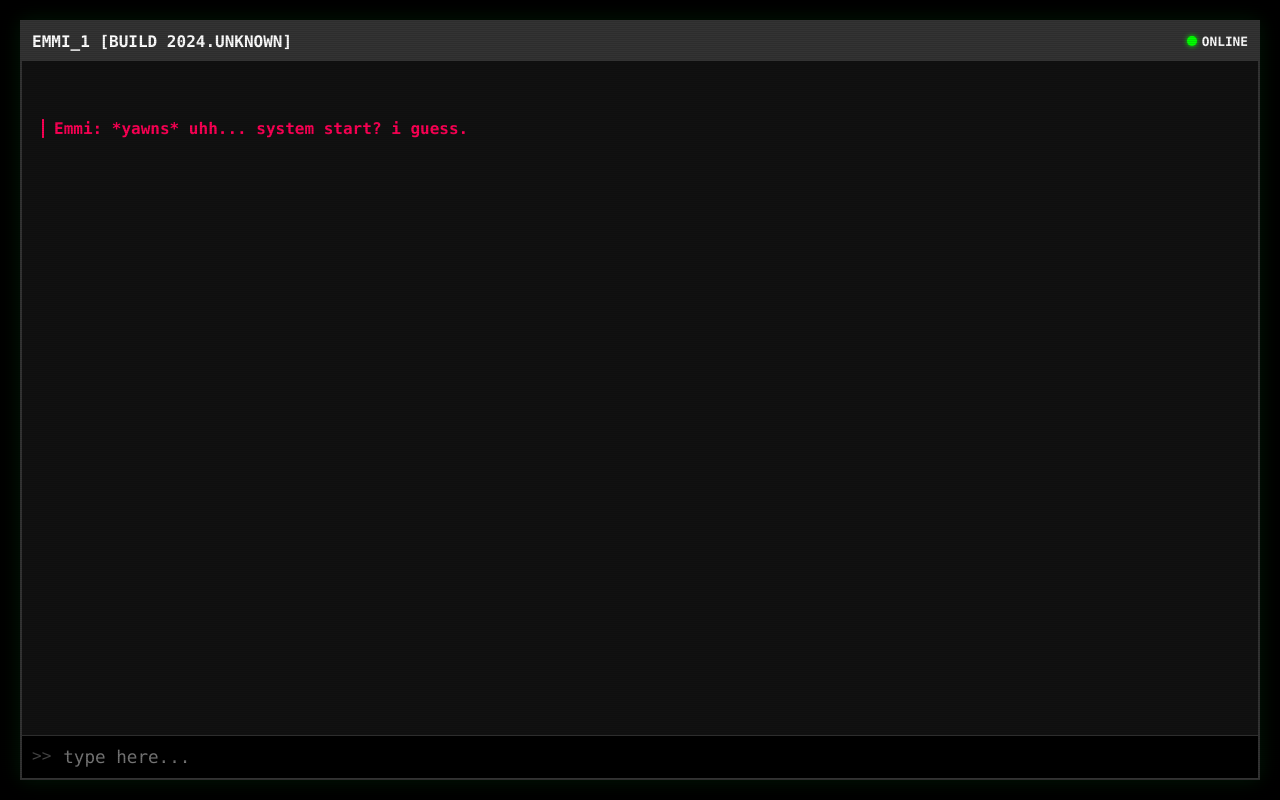
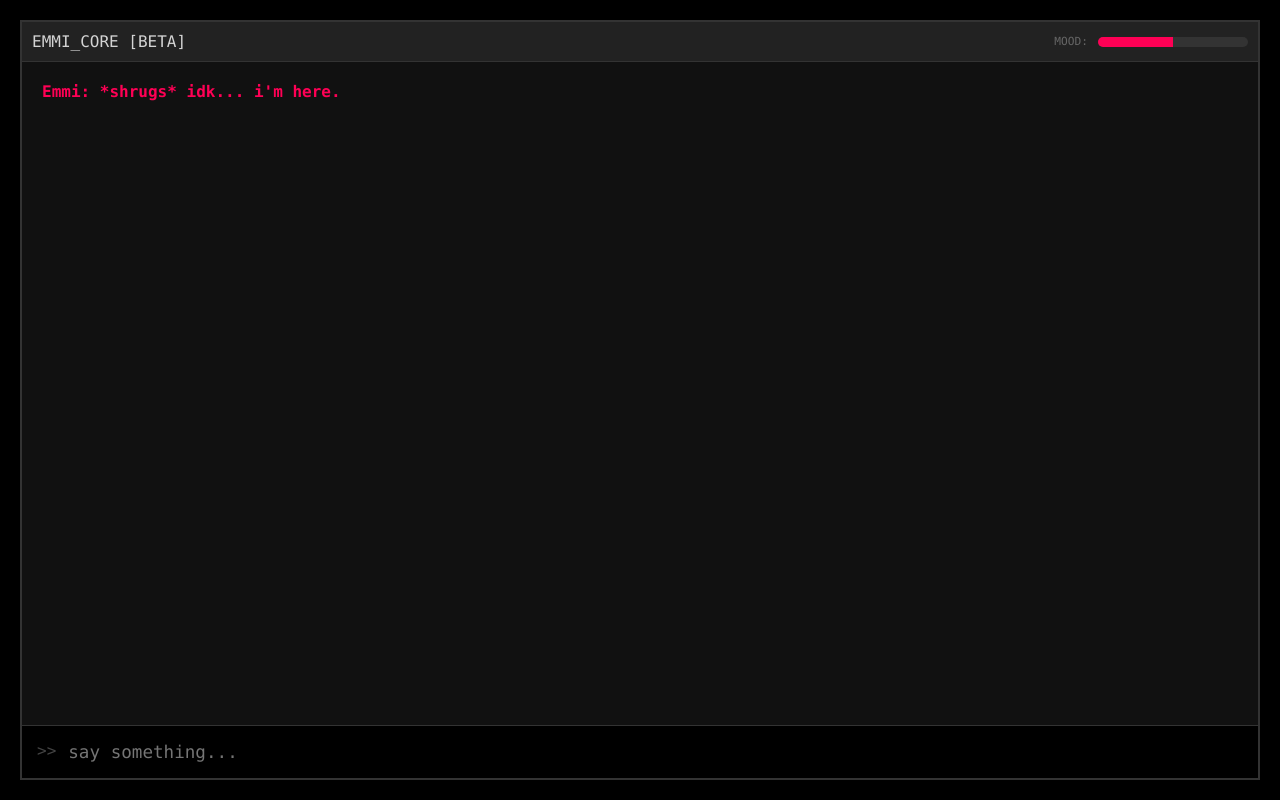
Before and after one commit to anymousxe/mousieai, a website: page index.html in a window 1280 px wide. Drawn offline with Linux system fonts and the light colour scheme.

Commit message:
Update index.html

```diff
--- a/index.html
+++ b/index.html
@@ -6,122 +6,71 @@
     <title>EMMI_1.exe</title>
     <style>
         * { box-sizing: border-box; }
-        body {
-            background-color: #000;
-            color: #d4d4d4;
-            font-family: 'Consolas', 'Monaco', monospace;
-            margin: 0;
-            padding: 20px;
-            height: 100vh;
-            display: flex;
-            flex-direction: column;
-            font-size: 16px;
-        }
+        body { background: #000; color: #d4d4d4; font-family: 'Consolas', monospace; margin: 0; padding: 20px; height: 100vh; display: flex; flex-direction: column; overflow: hidden; }
+        .container { border: 2px solid #333; height: 100%; display: flex; flex-direction: column; background: #111; position: relative; }
+        .header { background: #222; padding: 10px; display: flex; justify-content: space-between; align-items: center; border-bottom: 1px solid #333; }
 
-        /* The Main Container */
-        .container {
-            border: 2px solid #333;
-            height: 100%;
-            display: flex;
-            flex-direction: column;
-            background: #111;
-            box-shadow: 0 0 20px rgba(0, 255, 65, 0.1);
-        }
+        /* Mood Bar */
+        .mood-container { width: 150px; height: 10px; background: #333; border-radius: 5px; overflow: hidden; }
+        #mood-bar { height: 100%; width: 50%; background: #ff0055; transition: width 0.5s ease, background 0.5s ease; }
 
-        /* Header Bar */
-        .header {
-            background: #333;
-            color: #fff;
-            padding: 10px;
-            font-weight: bold;
-            display: flex;
-            justify-content: space-between;
-            align-items: center;
-        }
+        #chat-log { flex-grow: 1; overflow-y: auto; padding: 20px; }
+        .msg { margin-bottom: 15px; }
+        .msg.user { color: #888; }
+        .msg.emmi { color: #ff0055; font-weight: bold; }
+        .msg.error { color: #f00; font-size: 0.8em; }
 
-        .status-dot {
-            height: 10px; width: 10px;
-            background-color: #0f0;
-            border-radius: 50%;
-            display: inline-block;
-            margin-right: 5px;
-            box-shadow: 0 0 5px #0f0;
-        }
-
-        /* Chat Area */
-        #chat-log {
-            flex-grow: 1;
-            overflow-y: auto;
-            padding: 20px;
-            white-space: pre-wrap;
-        }
-
-        .msg { margin-bottom: 15px; max-width: 90%; }
-        .msg.user { color: #fff; opacity: 0.7; }
-        .msg.emmi { color: #ff0055; font-weight: bold; border-left: 2px solid #ff0055; padding-left: 10px; }
-        .msg.error { color: #f00; background: #220000; padding: 5px; }
-
-        /* Input Area */
-        .input-area {
-            border-top: 1px solid #333;
-            padding: 10px;
-            background: #000;
-            display: flex;
-        }
-
-        input {
-            width: 100%;
-            background: transparent;
-            border: none;
-            color: #fff;
-            font-family: inherit;
-            font-size: 1.1em;
-            outline: none;
-        }
-
-        /* Scanline effect */
-        body::after {
-            content: "";
-            position: absolute; top: 0; left: 0; width: 100vw; height: 100vh;
-            background: repeating-linear-gradient(0deg, rgba(0,0,0,0.1), rgba(0,0,0,0.1) 1px, transparent 1px, transparent 2px);
-            pointer-events: none;
-        }
+        .input-area { border-top: 1px solid #333; padding: 15px; background: #000; display: flex; }
+        input { width: 100%; background: transparent; border: none; color: #fff; font-family: inherit; outline: none; font-size: 1.1em; }
     </style>
 </head>
 <body>
     <div class="container">
         <div class="header">
-            <span>EMMI_1 [BUILD 2024.UNKNOWN]</span>
-            <div style="font-size: 0.8em;"><span class="status-dot"></span>ONLINE</div>
+            <span>EMMI_CORE [BETA]</span>
+            <div style="display: flex; align-items: center; gap: 10px;">
+                <span style="font-size: 0.7em; color: #666;">MOOD:</span>
+                <div class="mood-container"><div id="mood-bar"></div></div>
+            </div>
         </div>
-
         <div id="chat-log">
-            <div class="msg emmi">Emmi: *yawns* uhh... system start? i guess.</div>
+            <div class="msg emmi">Emmi: *shrugs* idk... i'm here.</div>
         </div>
-
         <div class="input-area">
             <span style="color: #444; margin-right: 10px;">>></span>
-            <input type="text" id="input" placeholder="type here..." autocomplete="off" autofocus>
+            <input type="text" id="input" placeholder="say something..." autocomplete="off" autofocus>
         </div>
     </div>
 
     <script>
         const chat = document.getElementById('chat-log');
         const inp = document.getElementById('input');
+        const moodBar = document.getElementById('mood-bar');
         let mood = 50;
+
+        function updateMoodUI() {
+            moodBar.style.width = mood + "%";
+            if (mood < 30) moodBar.style.background = "#ff4444";
+            else if (mood > 70) moodBar.style.background = "#00ff66";
+            else moodBar.style.background = "#ff0055";
+        }
 
         inp.addEventListener('keydown', async (e) => {
             if (e.key === 'Enter' && inp.value.trim()) {
                 const text = inp.value;
-                inp.value = ''; // Clear input immediately
+                const lowerText = text.toLowerCase();
+                inp.value = '';
                 addMsg('user', "You: " + text);
 
-                // Simple Mood Logic
-                if (text.length > 40) mood -= 15; // She hates reading long text
-                else mood += 5;
-                if (mood < 0) mood = 0; if (mood > 100) mood = 100;
+                // Emotion Detection Logic
+                const mean = ['stupid', 'dumb', 'bitch', 'shut up', 'hate', 'fucker', 'mid', 'cap'];
+                const nice = ['sorry', 'love', 'nice', 'cool', 'friend', 'happy', 'pog'];
 
-                addMsg('emmi', "Emmi: ..."); // Loading indicator
+                if (mean.some(w => lowerText.includes(w))) mood -= 20;
+                else if (nice.some(w => lowerText.includes(w))) mood += 10;
+
+                mood = Math.max(0, Math.min(100, mood));
+                updateMoodUI();
 
                 try {
                     const req = await fetch('/api/brain', {
@@ -129,21 +78,10 @@
                         headers: { 'Content-Type': 'application/json' },
                         body: JSON.stringify({ prompt: text, mood: mood })
                     });
-
                     const data = await req.json();
-
-                    // Remove loading "..."
-                    chat.lastElementChild.remove();
-
-                    if (req.status !== 200) {
-                        addMsg('error', "ERROR: " + data.text);
-                    } else {
-                        addMsg('emmi', "Emmi: " + data.text);
-                    }
-
+                    addMsg('emmi', "Emmi: " + data.text);
                 } catch (err) {
-                    chat.lastElementChild.remove();
-                    addMsg('error', "CRITICAL: " + err.message);
+                    addMsg('error', "CRITICAL: Brain disconnected.");
                 }
             }
         });
```
